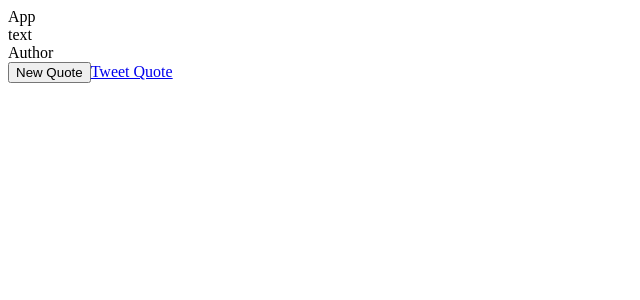
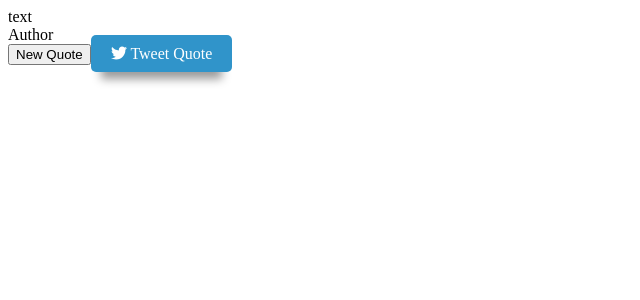
Before and after one commit to hagnerd/ts-rndm-quote-machine, a React (Create React App) app: page / in a window 1280 px wide. Shown: the top 300 px of the page, without its empty margins (0-640 px from the left). Built offline with nearby package versions, Linux system fonts and the light colour scheme.

Commit message:
Refactor to use TweetQuote component

```diff
--- a/src/components/TweetQuote/TweetQuote.tsx
+++ b/src/components/TweetQuote/TweetQuote.tsx
@@ -1,19 +1,35 @@
 import { faTwitter } from '@fortawesome/free-brands-svg-icons';
 import { FontAwesomeIcon } from '@fortawesome/react-fontawesome';
+import { css } from 'emotion';
 import * as React from 'react';
 
+const link = css`
+  background-color: #3094ca;
+  border: none;
+  border-radius: 5px;
+  box-shadow: 0px 17px 10px -10px rgba(0, 0, 0, 0.4);
+  color: white;
+  padding: 10px 20px;
+  text-decoration: none;
+  transition: all 300ms ease-in-out;
+
+  &:hover {
+    box-shadow: 0px 20px 10px -10px rgba(0, 0, 0, 0.2);
+  }
+`;
+
 export interface ITweetQuoteProps {
-  baseUrl: string;
   encodedTweetText: string;
 }
 
-const TweetQuote: React.SFC<ITweetQuoteProps> = ({
-  baseUrl,
-  encodedTweetText,
-}) => {
+const TweetQuote: React.SFC<ITweetQuoteProps> = ({ encodedTweetText }) => {
   return (
-    <a href={`${baseUrl}${encodedTweetText}`} id="tweet-quote">
-      <FontAwesomeIcon icon={faTwitter} /> Tweet Quotes
+    <a
+      className={link}
+      href={`https://twitter.com/intent/tweet?text=${encodedTweetText}`}
+      id="tweet-quote"
+    >
+      <FontAwesomeIcon icon={faTwitter} /> Tweet Quote
     </a>
   );
 };
--- a/src/screens/App/App.tsx
+++ b/src/screens/App/App.tsx
@@ -1,14 +1,12 @@
 import * as React from 'react';
+import TweetQuote from '../../components/TweetQuote';
 
 const App: React.SFC<{}> = () => (
   <div id="quote-box">
-    App
     <div id="text">text</div>
     <div id="author">Author</div>
     <button id="new-quote">New Quote</button>
-    <a id="tweet-quote" href="https://twitter.com/intent/tweet?text=">
-      Tweet Quote
-    </a>
+    <TweetQuote encodedTweetText="cd" />
   </div>
 );
 
```
Also changed, not shown: 1 other file (tests, documents, lock files or other folders).
